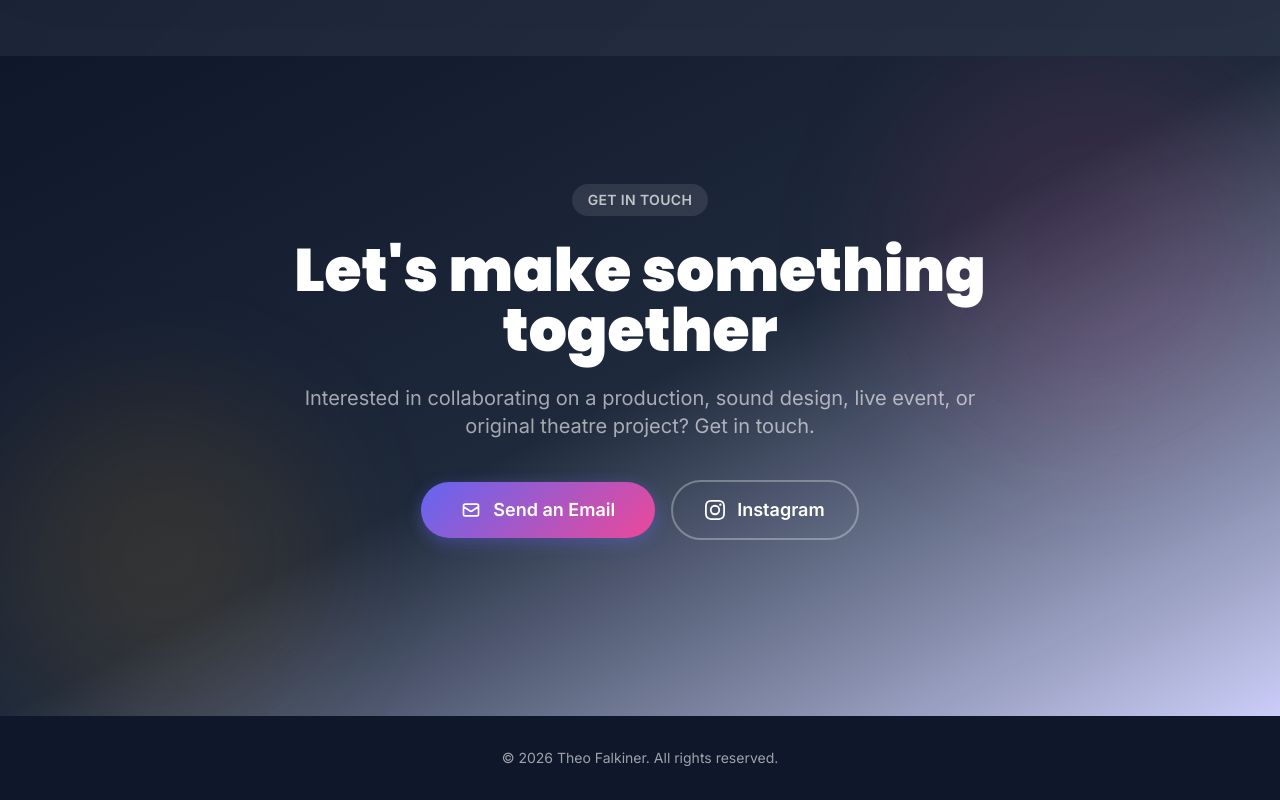
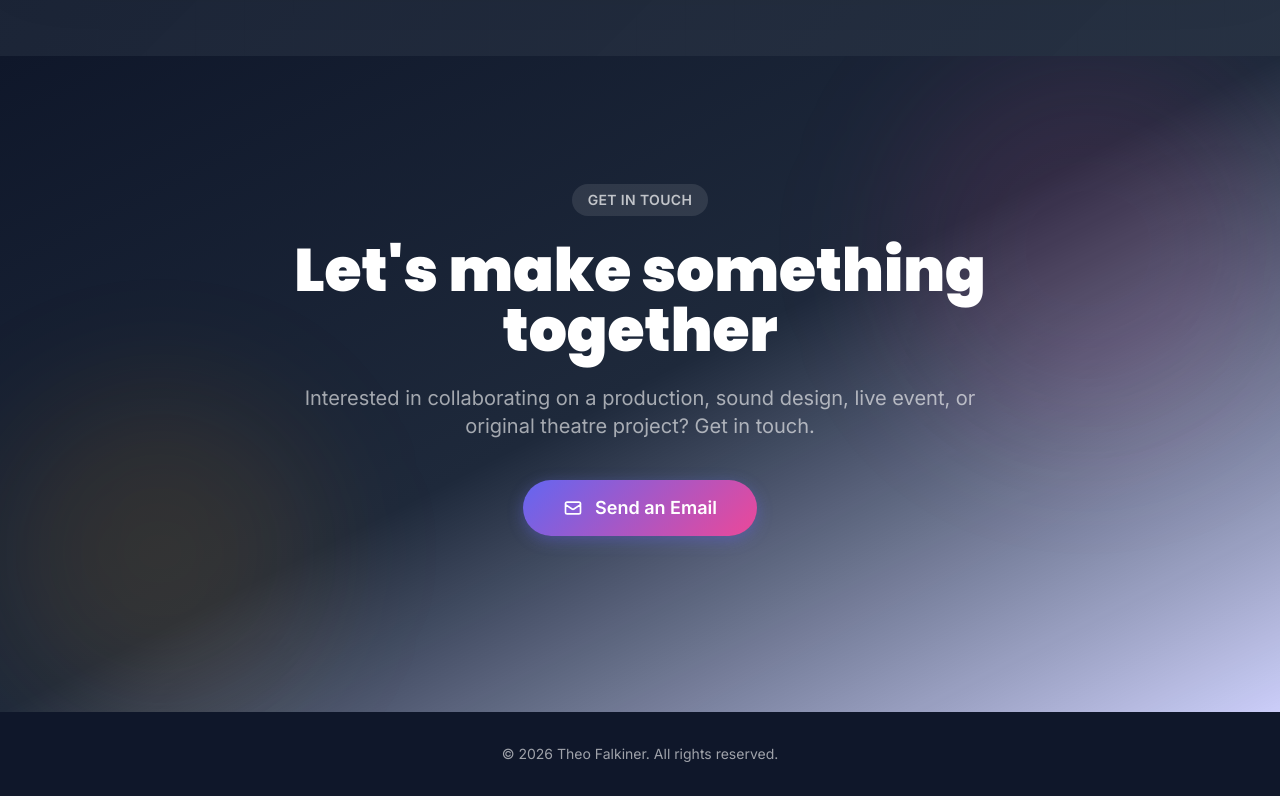
Before and after one commit to ian-treleaven-outlook/theo-falkiner-portfolio, an Astro site: page / in a window 1280 px wide. Shown: the part 8830-9630 px from the top of the page. Built offline with nearby package versions, Linux system fonts and the light colour scheme; Astro itself is replaced by a stand-in of ours.

Commit message:
Remove Instagram link and standardize TF site icons

```diff
--- a/src/components/Contact.astro
+++ b/src/components/Contact.astro
@@ -30,17 +30,6 @@
         </svg>
         Send an Email
       </a>
-      <a
-        href="https://instagram.com/theofalkiner"
-        target="_blank"
-        rel="noopener noreferrer"
-        class="inline-flex items-center gap-3 px-8 py-3.5 border-2 border-white/30 text-white font-semibold rounded-full hover:bg-white/10 transition-all duration-300 text-lg"
-      >
-        <svg class="w-5 h-5" fill="currentColor" viewBox="0 0 24 24">
-          <path d="M12 2.163c3.204 0 3.584.012 4.85.07 3.252.148 4.771 1.691 4.919 4.919.058 1.265.069 1.645.069 4.849 0 3.205-.012 3.584-.069 4.849-.149 3.225-1.664 4.771-4.919 4.919-1.266.058-1.644.07-4.85.07-3.204 0-3.584-.012-4.849-.07-3.26-.149-4.771-1.699-4.919-4.92-.058-1.265-.07-1.644-.07-4.849 0-3.204.013-3.583.07-4.849.149-3.227 1.664-4.771 4.919-4.919 1.266-.057 1.645-.069 4.849-.069zM12 0C8.741 0 8.333.014 7.053.072 2.695.272.273 2.69.073 7.052.014 8.333 0 8.741 0 12c0 3.259.014 3.668.072 4.948.2 4.358 2.618 6.78 6.98 6.98C8.333 23.986 8.741 24 12 24c3.259 0 3.668-.014 4.948-.072 4.354-.2 6.782-2.618 6.979-6.98.059-1.28.073-1.689.073-4.948 0-3.259-.014-3.667-.072-4.947-.196-4.354-2.617-6.78-6.979-6.98C15.668.014 15.259 0 12 0zm0 5.838a6.162 6.162 0 100 12.324 6.162 6.162 0 000-12.324zM12 16a4 4 0 110-8 4 4 0 010 8zm6.406-11.845a1.44 1.44 0 100 2.881 1.44 1.44 0 000-2.881z"/>
-        </svg>
-        Instagram
-      </a>
     </div>
   </div>
 </section>
--- a/src/layouts/Layout.astro
+++ b/src/layouts/Layout.astro
@@ -25,7 +25,9 @@ const canonicalUrl = 'https://theo-falkiner.art/';
   <meta property="og:type" content="website" />
   <meta property="og:url" content={canonicalUrl} />
   <link rel="canonical" href={canonicalUrl} />
-  <link rel="icon" type="image/svg+xml" href="/favicon.svg" />
+  <link rel="icon" type="image/x-icon" sizes="16x16 32x32 48x48" href="/favicon.ico?v=tf" />
+  <link rel="icon" type="image/svg+xml" sizes="any" href="/favicon.svg?v=tf" />
+  <link rel="apple-touch-icon" sizes="180x180" href="/apple-touch-icon.png" />
   <link rel="preconnect" href="https://fonts.googleapis.com" />
   <link rel="preconnect" href="https://fonts.gstatic.com" crossorigin />
   <link href="https://fonts.googleapis.com/css2?family=Inter:wght@400;500;600&family=Poppins:wght@600;700;800;900&display=swap" rel="stylesheet" />
```
Also changed, not shown: public/apple-touch-icon.png (added), public/favicon.ico.
